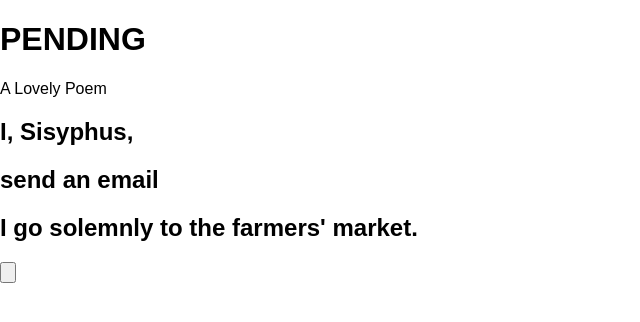
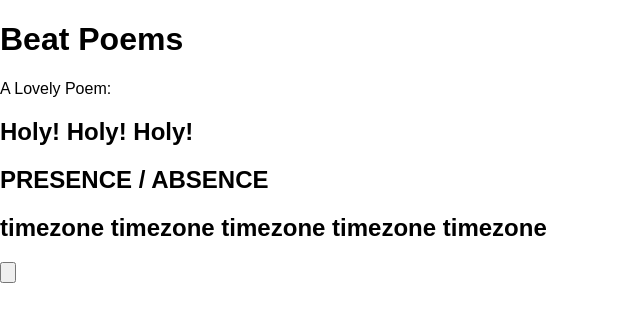
Before and after one commit to wemmm/beat-poems, a React (Create React App) app: page / in a window 1280 px wide. Shown: the top 322 px of the page, without its empty margins (0-640 px from the left). Built offline with nearby package versions, Linux system fonts and the light colour scheme.

Commit message:
Adds more potential lines
- Initial poem is now random rather than hard coded

```diff
--- a/src/App.js
+++ b/src/App.js
@@ -8,9 +8,9 @@ class App extends Component {
     return (
       <div className="App">
         <header className="App-header">
-          <h1 className="App-title">PENDING</h1>
+          <h1 className="App-title">Beat Poems</h1>
         </header>
-        <Poem label="A Lovely Poem"/>
+        <Poem label="A Lovely Poem:"/>
       </div>
     );
   }
--- a/src/Poem.js
+++ b/src/Poem.js
@@ -6,19 +6,21 @@ class Poem extends Component {
   constructor() {
     super();
     this.state = {
-      poemLineOne: 0,
-      poemLineTwo: 0,
-      poemLineThree: 0
+      poemLineOne: this.randomNumber(),
+      poemLineTwo: this.randomNumber(),
+      poemLineThree: this.randomNumber()
     }
   }
 
   randomNumber = () => {
-    return Math.floor(Math.random() * (3 - 0)) + 0;
+    return Math.floor(Math.random() * (7 - 0)) + 0;
   }
 
   shuffleLines = () => {
     this.setState({
-      poemLineOne: this.randomNumber()
+      poemLineOne: this.randomNumber(),
+      poemLineTwo: this.randomNumber(),
+      poemLineThree: this.randomNumber()
     });
   }
 
@@ -27,8 +29,8 @@ class Poem extends Component {
       <div>
         <p>{this.props.label}</p>
         <h2>{lines.line1[this.state.poemLineOne]}</h2>
-        <h2>{lines.line2[0]}</h2>
-        <h2>{lines.line3[2]}</h2>
+        <h2>{lines.line2[this.state.poemLineTwo]}</h2>
+        <h2>{lines.line3[this.state.poemLineThree]}</h2>
         <input
           type="button"
           onClick={this.shuffleLines}
--- a/src/lines.json
+++ b/src/lines.json
@@ -3,18 +3,27 @@
     "I, Sisyphus,",
     "Holy! Holy! Holy!",
     "The wind rattles the window",
-    "M E A T"
+    "M E A T",
+    "the universe (an egg)",
+    "m a c r o c o s m",
+    "The Second Highest Diving Board"
   ],
   "line2": [
     "send an email",
     "S C R E A M I N G FOR PURPOSE",
-    "A feeling: the hole in my right sock",
-    " PRESENCE / ABSENCE "
+    "Feeling: the hole in my right sock",
+    " PRESENCE / ABSENCE ",
+    "Lighthouses on clear nights",
+    "drenched in neon",
+    "Look down and whisper:"
   ],
   "line3": [
     "timezone timezone timezone timezone timezone",
     "                 smoke a cigarillo",
-    "I go solemnly to the farmers' market.",
-    "A fabergé egg in a brown paper bag"
+    "Go solemnly to the farmers' market.",
+    "A fabergé egg in a brown paper bag",
+    "the smiler is sleeping; the sleeper, dancing.",
+    "As we dance this grim fandango.",
+    "N  O  T  H  I  N  G"
   ]
 }
```
